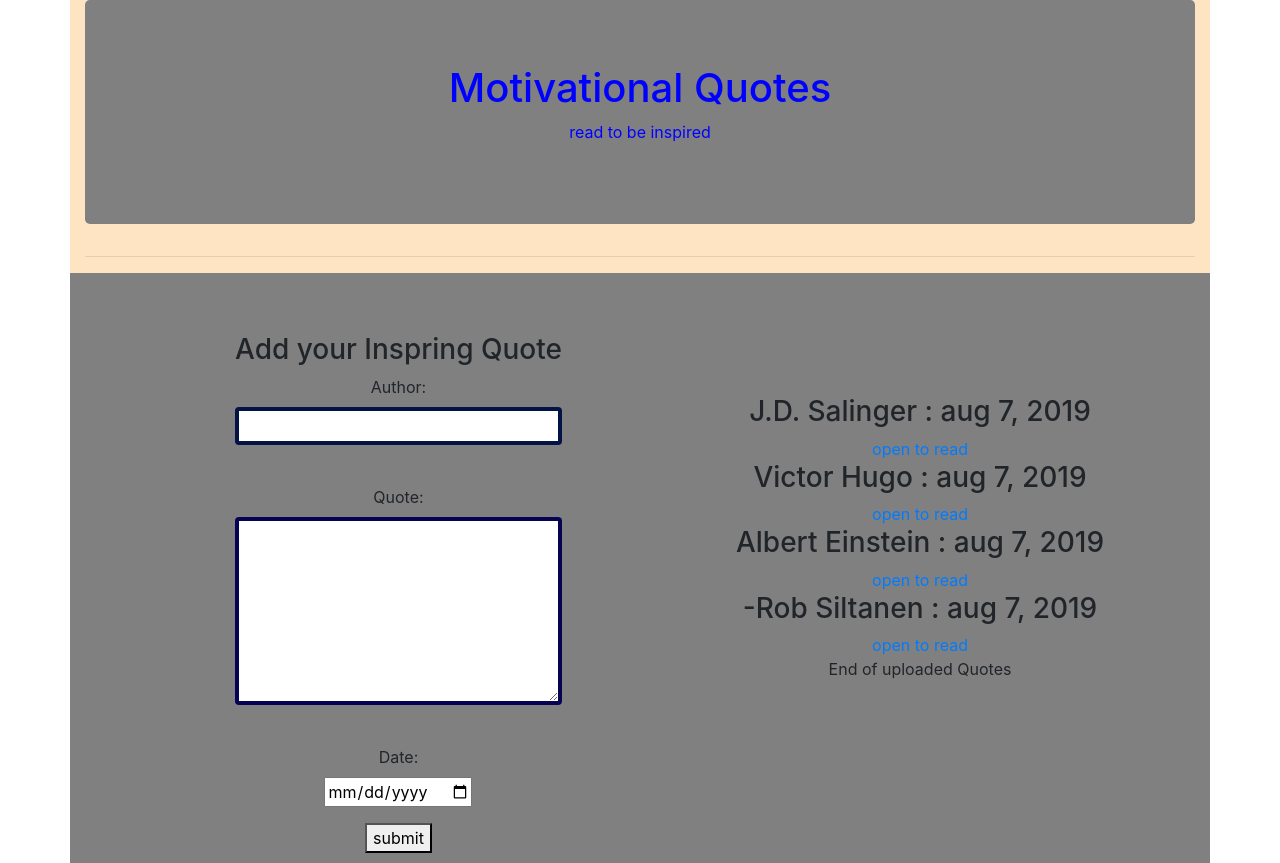
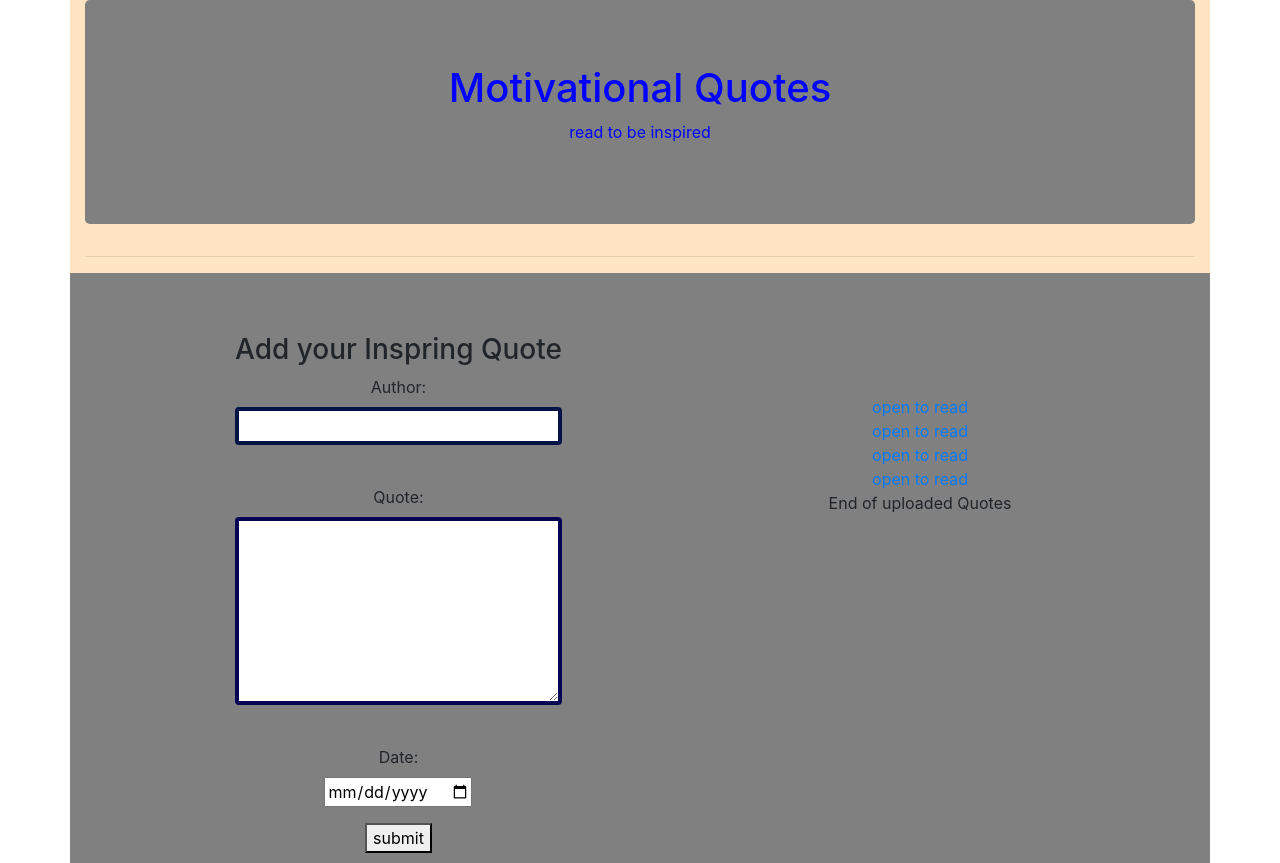
Before and after one commit to limobrian/Quotes-App, an Angular app: page / in a window 1280 px wide. Built offline with nearby package versions, Linux system fonts and the light colour scheme.

Commit message:
display description

```diff
--- a/src/app/quote/quote.component.html
+++ b/src/app/quote/quote.component.html
@@ -16,7 +16,7 @@
     </div>
     <div class="col-6" id="try">
       <div *ngFor='let quote of Quotes;let i = index'>
-        <h3 id="{{i}}" appStrikethrough>{{quote.name}} : {{quote.completeDate|date|lowercase}}</h3>
+        <!-- <h3 id="{{i}}" appStrikethrough>{{quote.name}} : {{quote.completeDate|date|lowercase}}</h3> -->
 
         <div>
           <a href="#" (click)='toogleDetails(i)'>open to read</a> </div>
```
